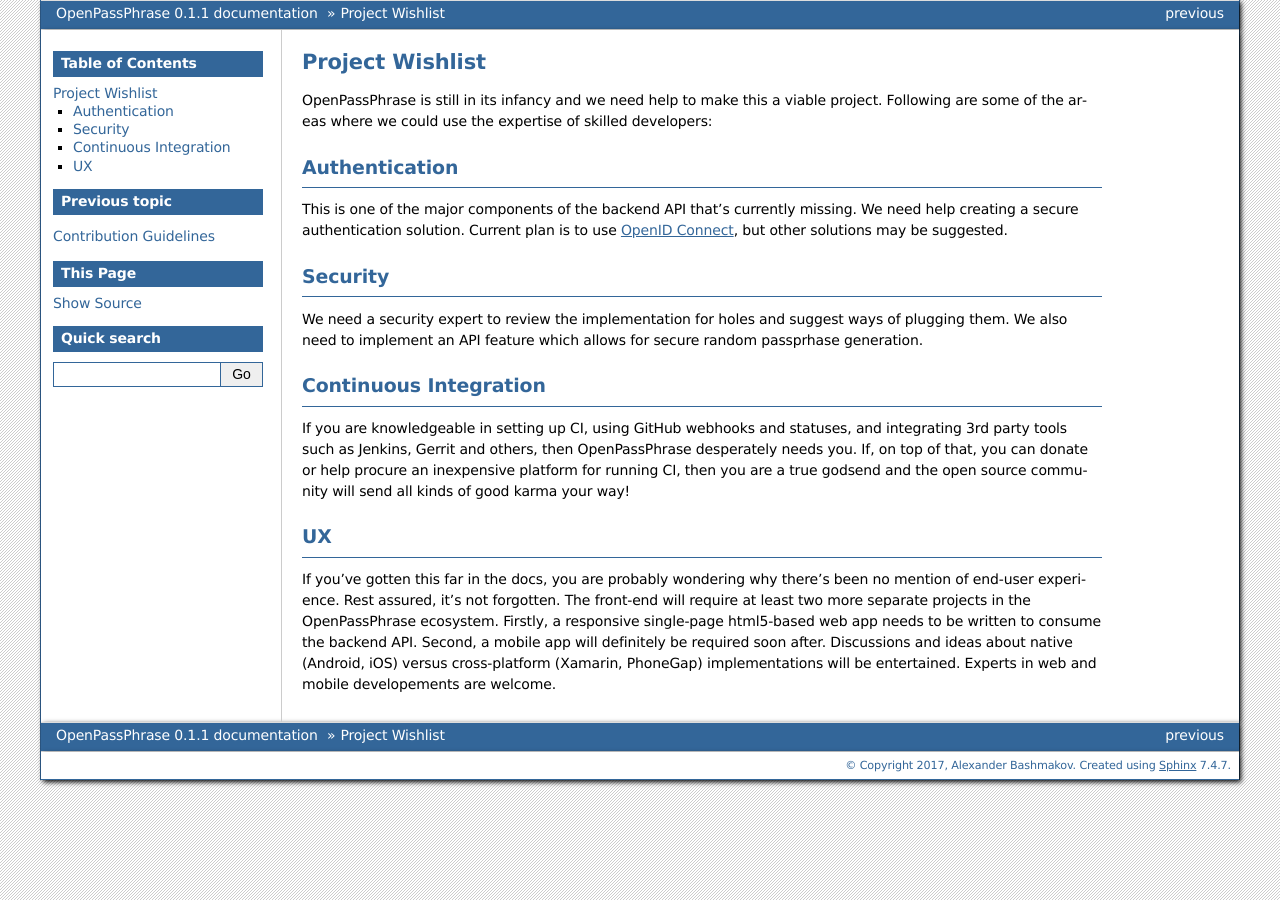
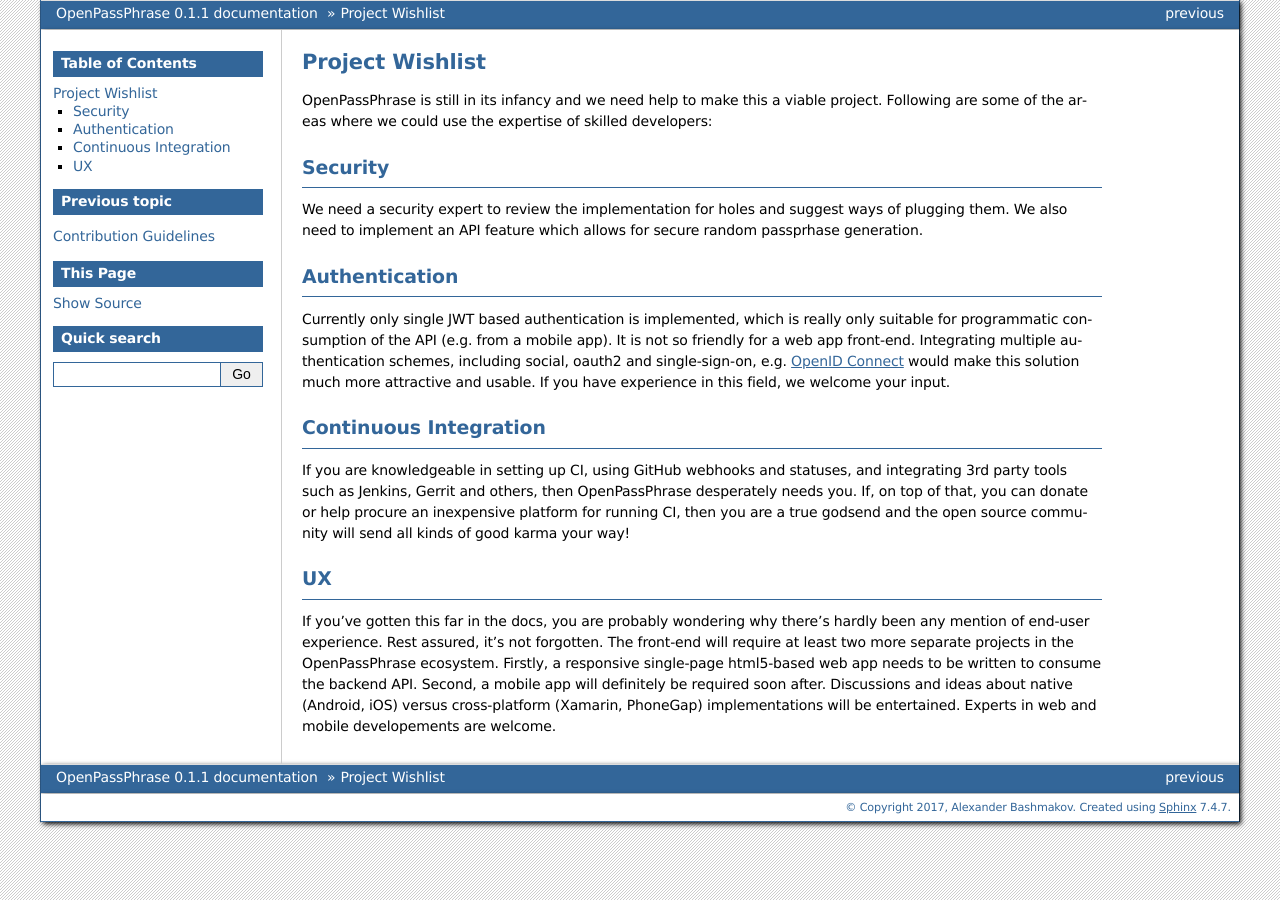
Before and after one commit to openpassphrase/opp, a Sphinx documentation site: the page built from docs/source/wishlist.rst, in a window 1280 px wide. Built offline with Sphinx 7.4.7, drawn with Linux system fonts in a browser that asks for light colours.

Commit message:
Updated wishilist doc.
Rearranged by priority and updated the authentication section.
Also minor imporovments to architecture and guidelines docs.

```diff
--- a/docs/source/wishlist.rst
+++ b/docs/source/wishlist.rst
@@ -23,6 +23,13 @@
 project. Following are some of the areas where we could use the expertise of
 skilled developers:
 
+Security
+--------
+
+We need a security expert to review the implementation for holes and
+suggest ways of plugging them. We also need to implement an API feature
+which allows for secure random passprhase generation.
+
 Authentication
 --------------
 
@@ -30,16 +37,12 @@
 
     <a target="_blank" href="http://openid.net/connect/">OpenID Connect</a>
 
-This is one of the major components of the backend API that's currently
-missing. We need help creating a secure authentication solution. Current
-plan is to use |openidc|, but other solutions may be suggested.
-
-Security
---------
-
-We need a security expert to review the implementation for holes and
-suggest ways of plugging them. We also need to implement an API feature
-which allows for secure random passprhase generation.
+Currently only single JWT based authentication is implemented, which is
+really only suitable for programmatic consumption of the API (e.g. from
+a mobile app). It is not so friendly for a web app front-end. Integrating
+multiple authentication schemes, including social, oauth2 and single-sign-on,
+e.g. |openidc| would make this solution much more attractive and usable.
+If you have experience in this field, we welcome your input.
 
 Continuous Integration
 ----------------------
@@ -54,10 +57,10 @@
 --
 
 If you've gotten this far in the docs, you are probably wondering why there's
-been no mention of end-user experience. Rest assured, it's not forgotten. The
-front-end will require at least two more separate projects in the
-OpenPassPhrase ecosystem. Firstly, a responsive single-page html5-based web app
-needs to be written to consume the backend API. Second, a mobile app will
+hardly been any mention of end-user experience. Rest assured, it's not
+forgotten. The front-end will require at least two more separate projects in
+the OpenPassPhrase ecosystem. Firstly, a responsive single-page html5-based web
+app needs to be written to consume the backend API. Second, a mobile app will
 definitely be required soon after. Discussions and ideas about native
 (Android, iOS) versus cross-platform (Xamarin, PhoneGap) implementations
 will be entertained. Experts in web and mobile developements are welcome.
```
Also changed, not shown: docs/source/architecture.rst (+6 -4 lines), docs/source/guidelines.rst (+6 -5 lines).
